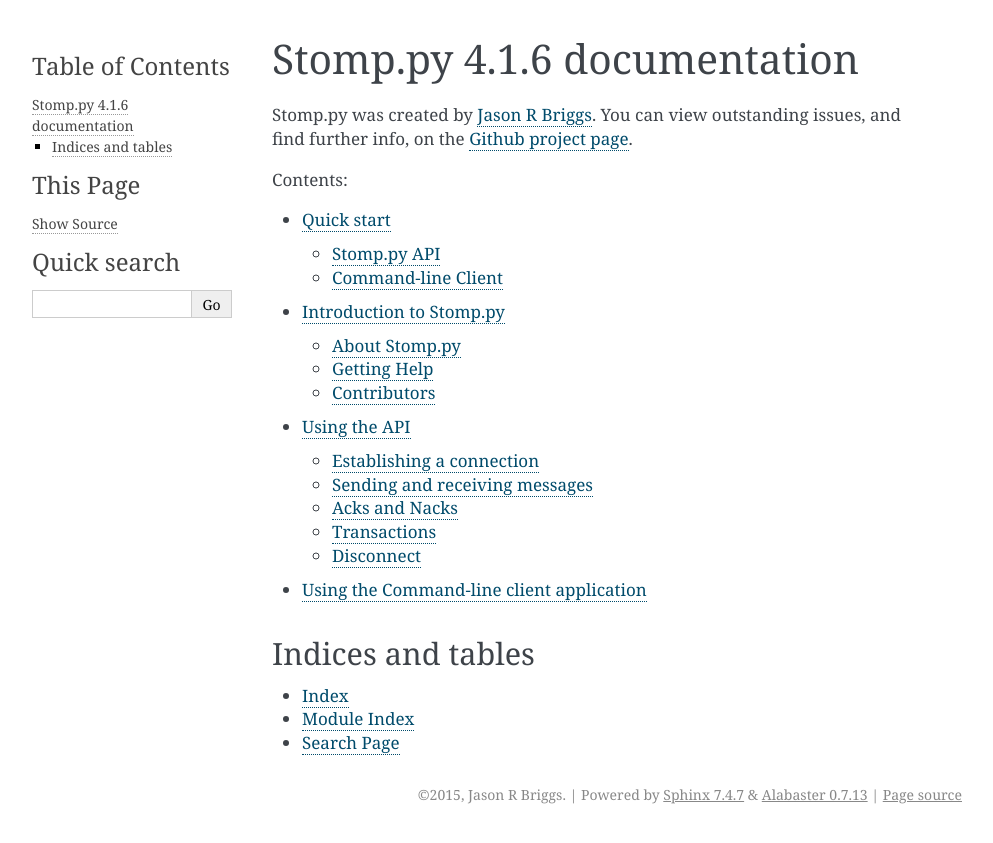
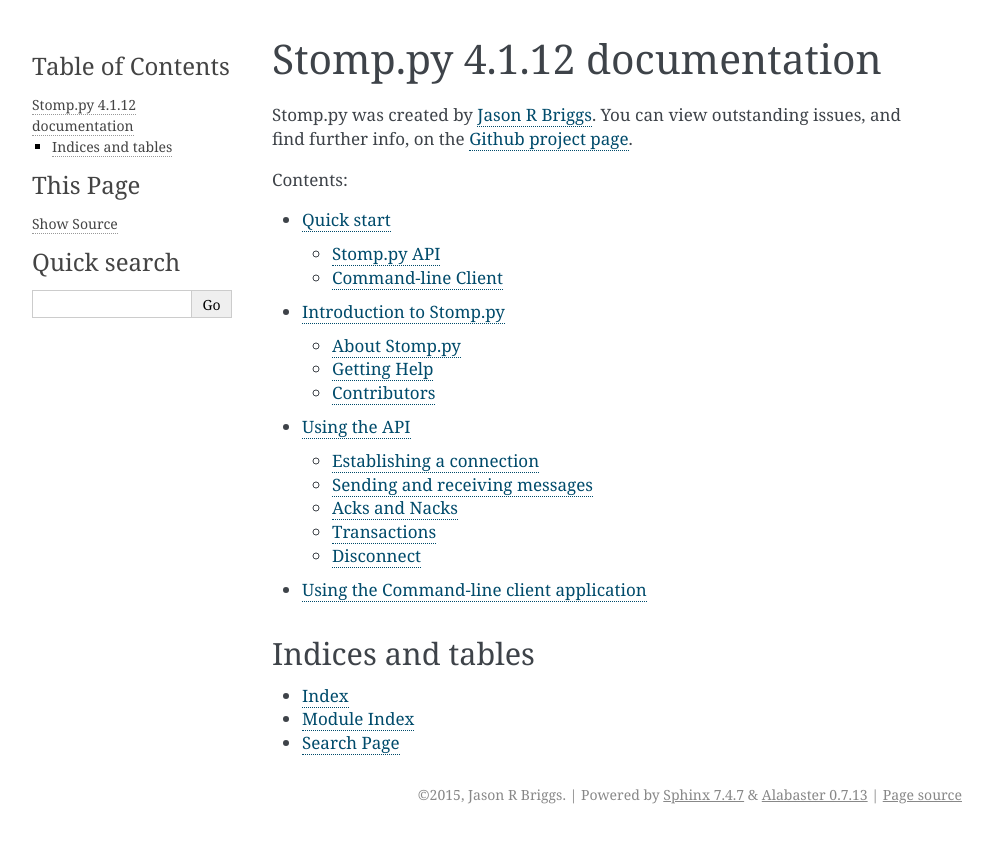
Before and after one commit to jasonrbriggs/stomp.py, a Sphinx documentation site: the page built from docs/source/index.rst, in a window 1280 px wide. Shown: the top 843 px of the page, without its empty margins (148-1141 px from the left). Built offline with Sphinx 7.4.7, drawn with Linux system fonts in a browser that asks for light colours; some of the changed lines change nothing that is shown.

Commit message:
Use stomp.__version__ as doc version

```diff
--- a/docs/source/conf.py
+++ b/docs/source/conf.py
@@ -61,9 +61,9 @@
 # built documents.
 #
 # The short X.Y version.
-version = '4.1.6'
+version = '.'.join(map(str, stomp.__version__))
 # The full version, including alpha/beta/rc tags.
-release = '4.1.6'
+release = version + ''
 
 # The language for content autogenerated by Sphinx. Refer to documentation
 # for a list of supported languages.
```
